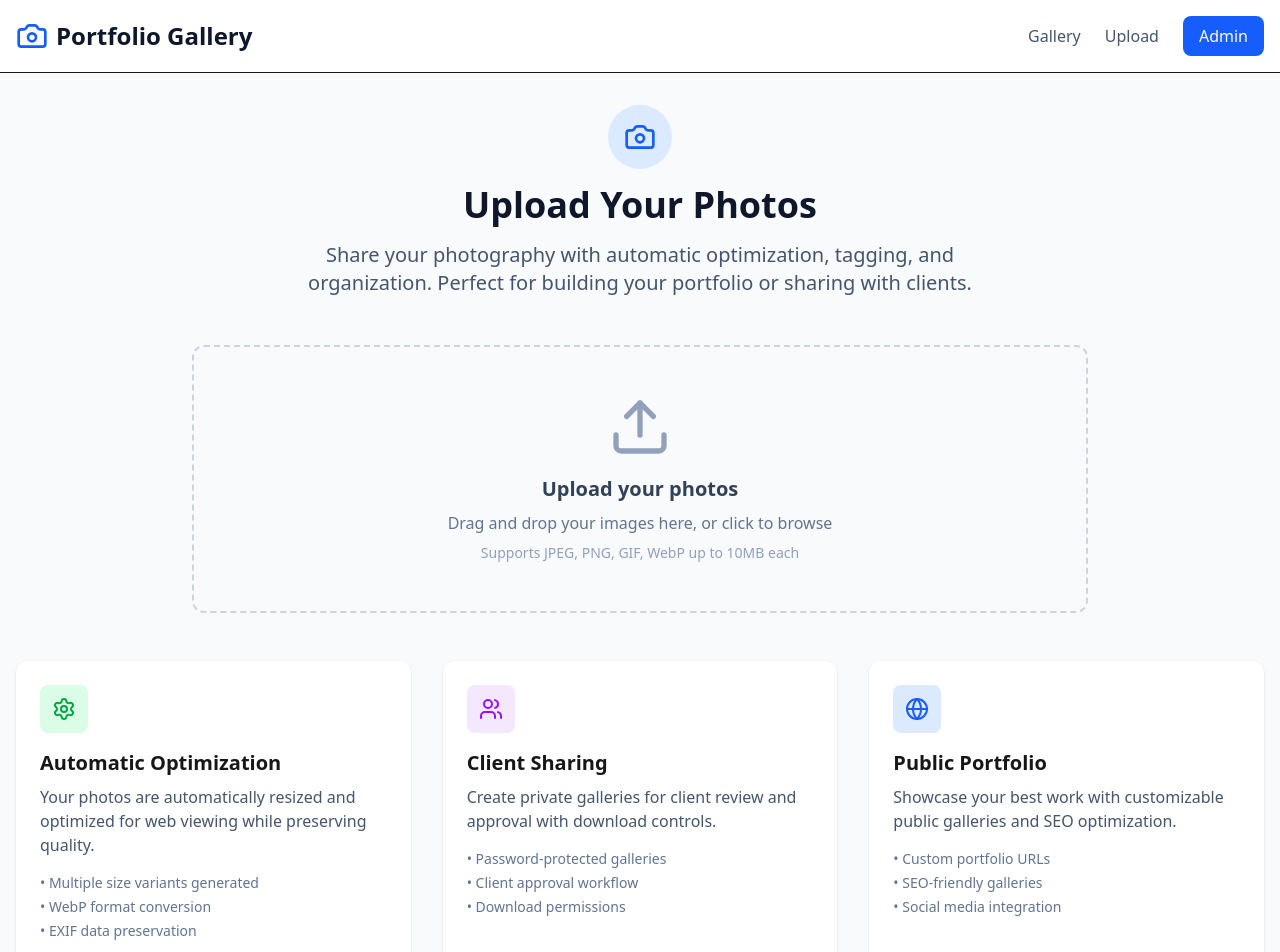
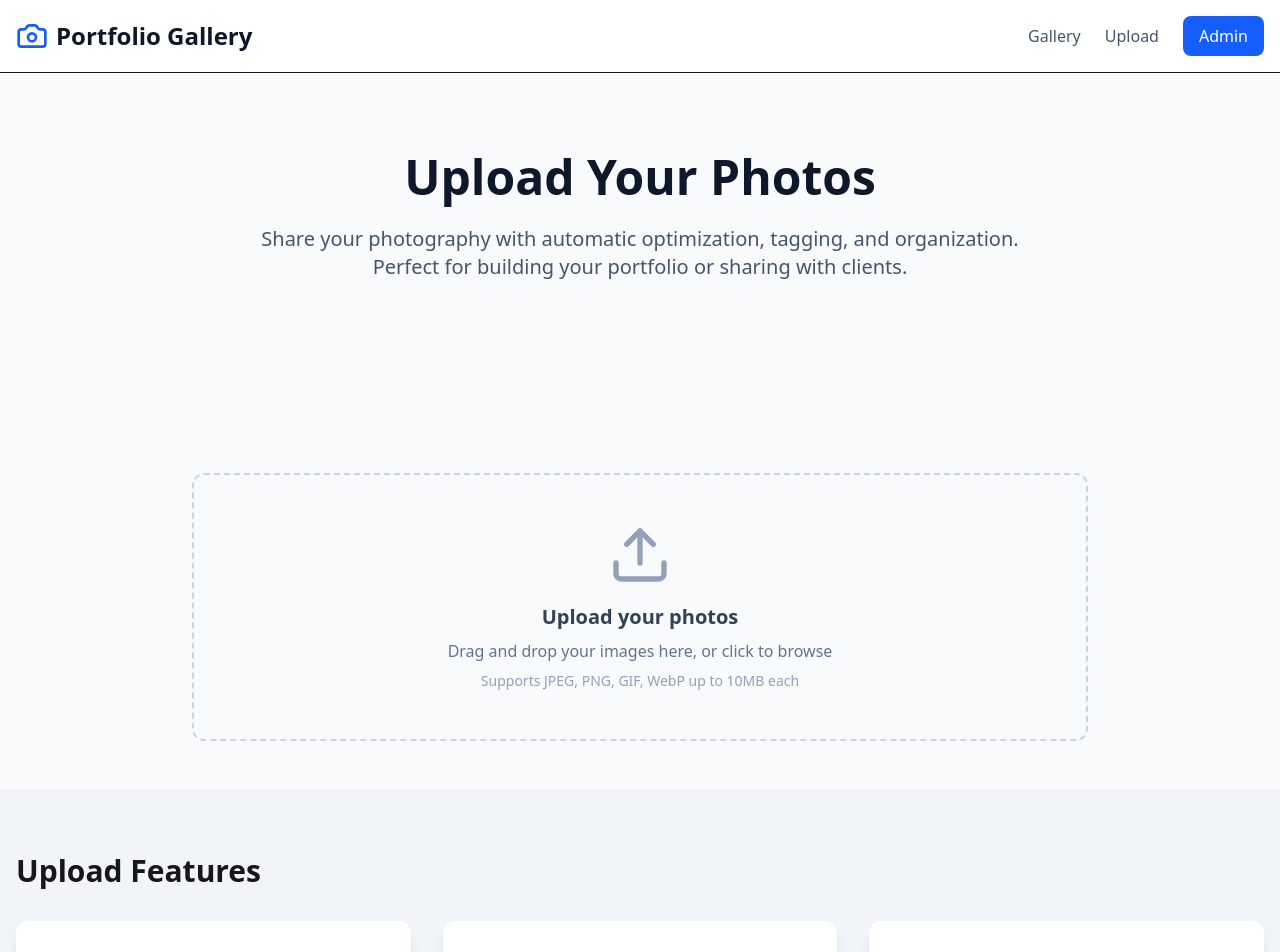
Before and after one commit to vfm2-testing-co/gallery-repo, a Next.js app: page /upload in a window 1280 px wide. Shown: the top 952 px of the page. Built offline with nearby package versions, Linux system fonts and the light colour scheme.

Commit message:
update on components

```diff
--- a/src/app/admin/page.tsx
+++ b/src/app/admin/page.tsx
@@ -1,6 +1,6 @@
 import { Users, FolderOpen, BarChart3, Settings, Plus, Eye, Edit, Trash2 } from "lucide-react";
 import Link from "next/link";
-import { Hero, SectionContainer, SectionTitle } from "@/components/ui";
+import { Hero, SectionContainer, SectionTitle, FeatureCard } from "@/components/ui";
 
 export default function AdminPage() {
   const stats = [
@@ -57,14 +57,8 @@
       />
 
       <SectionContainer>
-        <div className="flex justify-end mb-8">
-          <button className="bg-blue-600 text-white px-6 py-3 rounded-lg hover:bg-blue-700 transition-colors font-medium flex items-center gap-2">
-            <Plus className="h-5 w-5" />
-            New Gallery
-          </button>
-        </div>
-
         {/* Stats Grid */}
+        <SectionTitle title="Stats Overview" className="mb-6" />
         <div className="grid grid-cols-1 md:grid-cols-2 lg:grid-cols-4 gap-6 mb-8">
           {stats.map((stat, index) => (
             <div key={index} className="bg-white dark:bg-slate-800 p-6 rounded-xl shadow-sm">
@@ -98,35 +92,28 @@
         {/* Quick Actions */}
         <SectionTitle title="Quick Actions" />
         <div className="grid md:grid-cols-3 gap-6 mb-8">
-          <Link href="/upload" className="bg-white dark:bg-slate-800 p-6 rounded-xl shadow-sm hover:shadow-md transition-shadow group">
-            <div className="w-12 h-12 bg-blue-100 dark:bg-blue-900 rounded-lg flex items-center justify-center mb-4 group-hover:bg-blue-200 dark:group-hover:bg-blue-800 transition-colors">
-              <Plus className="h-6 w-6 text-blue-600" />
-            </div>
-            <h3 className="text-lg font-semibold mb-2">Upload Photos</h3>
-            <p className="text-slate-600 dark:text-slate-400 text-sm">
-              Add new photos to your galleries with automatic optimization
-            </p>
+          <Link href="/upload" className="block">
+            <FeatureCard
+              icon={Plus}
+              title="Upload Photos"
+              description="Add new photos to your galleries with automatic optimization"
+              iconColor="text-blue-600"
+            />
           </Link>
 
-          <button className="bg-white dark:bg-slate-800 p-6 rounded-xl shadow-sm hover:shadow-md transition-shadow group text-left">
-            <div className="w-12 h-12 bg-green-100 dark:bg-green-900 rounded-lg flex items-center justify-center mb-4 group-hover:bg-green-200 dark:group-hover:bg-green-800 transition-colors">
-              <Users className="h-6 w-6 text-green-600" />
-            </div>
-            <h3 className="text-lg font-semibold mb-2">Manage Clients</h3>
-            <p className="text-slate-600 dark:text-slate-400 text-sm">
-              Add clients and manage access to private galleries
-            </p>
-          </button>
+          <FeatureCard
+            icon={Users}
+            title="Manage Clients"
+            description="Add clients and manage access to private galleries"
+            iconColor="text-green-600"
+          />
 
-          <button className="bg-white dark:bg-slate-800 p-6 rounded-xl shadow-sm hover:shadow-md transition-shadow group text-left">
-            <div className="w-12 h-12 bg-purple-100 dark:bg-purple-900 rounded-lg flex items-center justify-center mb-4 group-hover:bg-purple-200 dark:group-hover:bg-purple-800 transition-colors">
-              <Settings className="h-6 w-6 text-purple-600" />
-            </div>
-            <h3 className="text-lg font-semibold mb-2">Settings</h3>
-            <p className="text-slate-600 dark:text-slate-400 text-sm">
-              Configure your portfolio, branding, and preferences
-            </p>
-          </button>
+          <FeatureCard
+            icon={Settings}
+            title="Settings"
+            description="Configure your portfolio, branding, and preferences"
+            iconColor="text-purple-600"
+          />
         </div>
 
         {/* Galleries Table */}
--- a/src/app/upload/page.tsx
+++ b/src/app/upload/page.tsx
@@ -1,80 +1,52 @@
 import { Camera, Settings, Users, Globe } from "lucide-react";
 import { UploadZone } from "@/components/upload/UploadZone";
+import { SectionContainer, SectionTitle, FeatureCard, Hero } from "@/components/ui";
 
 export default function UploadPage() {
   return (
     <div className="min-h-screen bg-slate-50 dark:bg-slate-900">
-      <div className="container mx-auto px-4 py-8">
-        {/* Page Header */}
-        <div className="text-center mb-12">
-          <div className="inline-flex items-center justify-center w-16 h-16 bg-blue-100 dark:bg-blue-900 rounded-full mb-4">
-            <Camera className="h-8 w-8 text-blue-600" />
-          </div>
-          <h1 className="text-4xl font-bold text-slate-900 dark:text-white mb-4">
-            Upload Your Photos
-          </h1>
-          <p className="text-xl text-slate-600 dark:text-slate-400 max-w-2xl mx-auto">
-            Share your photography with automatic optimization, tagging, and organization.
-            Perfect for building your portfolio or sharing with clients.
-          </p>
-        </div>
+      <Hero
+        title="Upload Your Photos"
+        description="Share your photography with automatic optimization, tagging, and organization. Perfect for building your portfolio or sharing with clients."
+      />
 
+      <SectionContainer className="pb-0">
         {/* Upload Zone */}
         <div className="mb-12">
           <UploadZone />
         </div>
+      </SectionContainer>
+
+      <SectionContainer bgColor="bg-slate-100 dark:bg-slate-800/50">
+        <SectionTitle title="Upload Features" />
 
         {/* Upload Options */}
         <div className="grid md:grid-cols-3 gap-8 mb-12">
-          <div className="bg-white dark:bg-slate-800 p-6 rounded-xl shadow-sm">
-            <div className="w-12 h-12 bg-green-100 dark:bg-green-900 rounded-lg flex items-center justify-center mb-4">
-              <Settings className="h-6 w-6 text-green-600" />
-            </div>
-            <h3 className="text-xl font-semibold mb-2">Automatic Optimization</h3>
-            <p className="text-slate-600 dark:text-slate-400 mb-4">
-              Your photos are automatically resized and optimized for web viewing while preserving quality.
-            </p>
-            <ul className="text-sm text-slate-500 dark:text-slate-400 space-y-1">
-              <li>• Multiple size variants generated</li>
-              <li>• WebP format conversion</li>
-              <li>• EXIF data preservation</li>
-            </ul>
-          </div>
+          <FeatureCard
+            icon={Settings}
+            title="Automatic Optimization"
+            description="Your photos are automatically resized and optimized for web viewing while preserving quality."
+            iconColor="text-green-600"
+          />
 
-          <div className="bg-white dark:bg-slate-800 p-6 rounded-xl shadow-sm">
-            <div className="w-12 h-12 bg-purple-100 dark:bg-purple-900 rounded-lg flex items-center justify-center mb-4">
-              <Users className="h-6 w-6 text-purple-600" />
-            </div>
-            <h3 className="text-xl font-semibold mb-2">Client Sharing</h3>
-            <p className="text-slate-600 dark:text-slate-400 mb-4">
-              Create private galleries for client review and approval with download controls.
-            </p>
-            <ul className="text-sm text-slate-500 dark:text-slate-400 space-y-1">
-              <li>• Password-protected galleries</li>
-              <li>• Client approval workflow</li>
-              <li>• Download permissions</li>
-            </ul>
-          </div>
+          <FeatureCard
+            icon={Users}
+            title="Client Sharing"
+            description="Create private galleries for client review and approval with download controls."
+            iconColor="text-purple-600"
+          />
 
-          <div className="bg-white dark:bg-slate-800 p-6 rounded-xl shadow-sm">
-            <div className="w-12 h-12 bg-blue-100 dark:bg-blue-900 rounded-lg flex items-center justify-center mb-4">
-              <Globe className="h-6 w-6 text-blue-600" />
-            </div>
-            <h3 className="text-xl font-semibold mb-2">Public Portfolio</h3>
-            <p className="text-slate-600 dark:text-slate-400 mb-4">
-              Showcase your best work with customizable public galleries and SEO optimization.
-            </p>
-            <ul className="text-sm text-slate-500 dark:text-slate-400 space-y-1">
-              <li>• Custom portfolio URLs</li>
-              <li>• SEO-friendly galleries</li>
-              <li>• Social media integration</li>
-            </ul>
-          </div>
+          <FeatureCard
+            icon={Globe}
+            title="Public Portfolio"
+            description="Showcase your best work with customizable public galleries and SEO optimization."
+            iconColor="text-blue-600"
+          />
         </div>
 
         {/* Upload Settings */}
         <div className="bg-white dark:bg-slate-800 rounded-xl p-6 shadow-sm">
-          <h3 className="text-xl font-semibold mb-6">Upload Settings</h3>
+          <SectionTitle title="Upload Settings" className="!mb-6" />
 
           <div className="grid md:grid-cols-2 gap-8">
             {/* Gallery Assignment */}
@@ -139,7 +111,7 @@
             </button>
           </div>
         </div>
-      </div>
+      </SectionContainer>
     </div>
   );
 }
```
